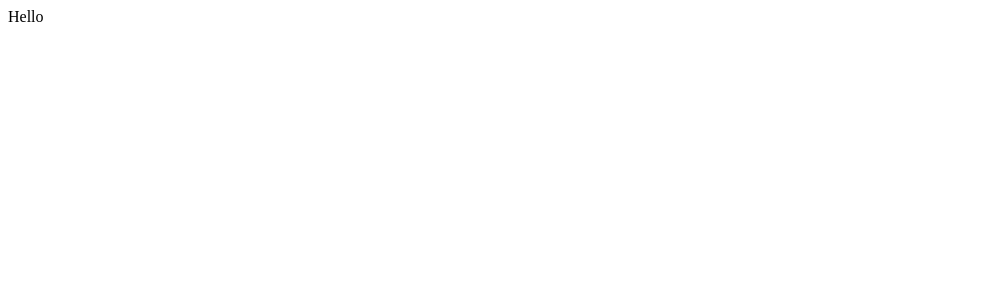
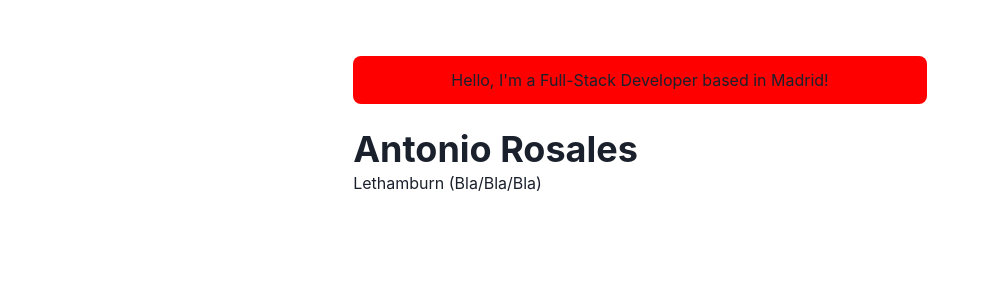
Before and after one commit to lethamburn/lethamburn-portfolio, a Next.js app: page / in a window 1280 px wide. Shown: the top 300 px of the page, without its empty margins (0-982 px from the left). Built offline with nearby package versions, Linux system fonts and the light colour scheme.

Commit message:
FEAT main layout on index.js

```diff
--- /dev/null
+++ b/pages/_app.js
@@ -0,0 +1,15 @@
+import { ChakraProvider } from '@chakra-ui/react'
+
+import Layout from '../components/layouts/main'
+
+const Website = ({ Component, pageProps, router }) => {
+  return (
+    <ChakraProvider>
+      <Layout router={router}>
+        <Component {...pageProps} key={router.route} />
+      </Layout>
+    </ChakraProvider>
+  )
+}
+
+export default Website
--- a/pages/index.js
+++ b/pages/index.js
@@ -1,5 +1,21 @@
+import { Container, Box, Heading } from '@chakra-ui/react'
+
 const Page = () => {
-  return <div>Hello</div>
+  return (
+    <Container>
+      <Box borderRadius="lg" bg="red" p={3} mb={6} align="center">
+        Hello, I'm a Full-Stack Developer based in Madrid!
+      </Box>
+      <Box display={{ md: 'flex' }}>
+        <Box flexGrow={1}>
+          <Heading as="h2" variant="page-title">
+            Antonio Rosales
+          </Heading>
+          <p>Lethamburn (Bla/Bla/Bla)</p>
+        </Box>
+      </Box>
+    </Container>
+  )
 }
 
 export default Page
```
